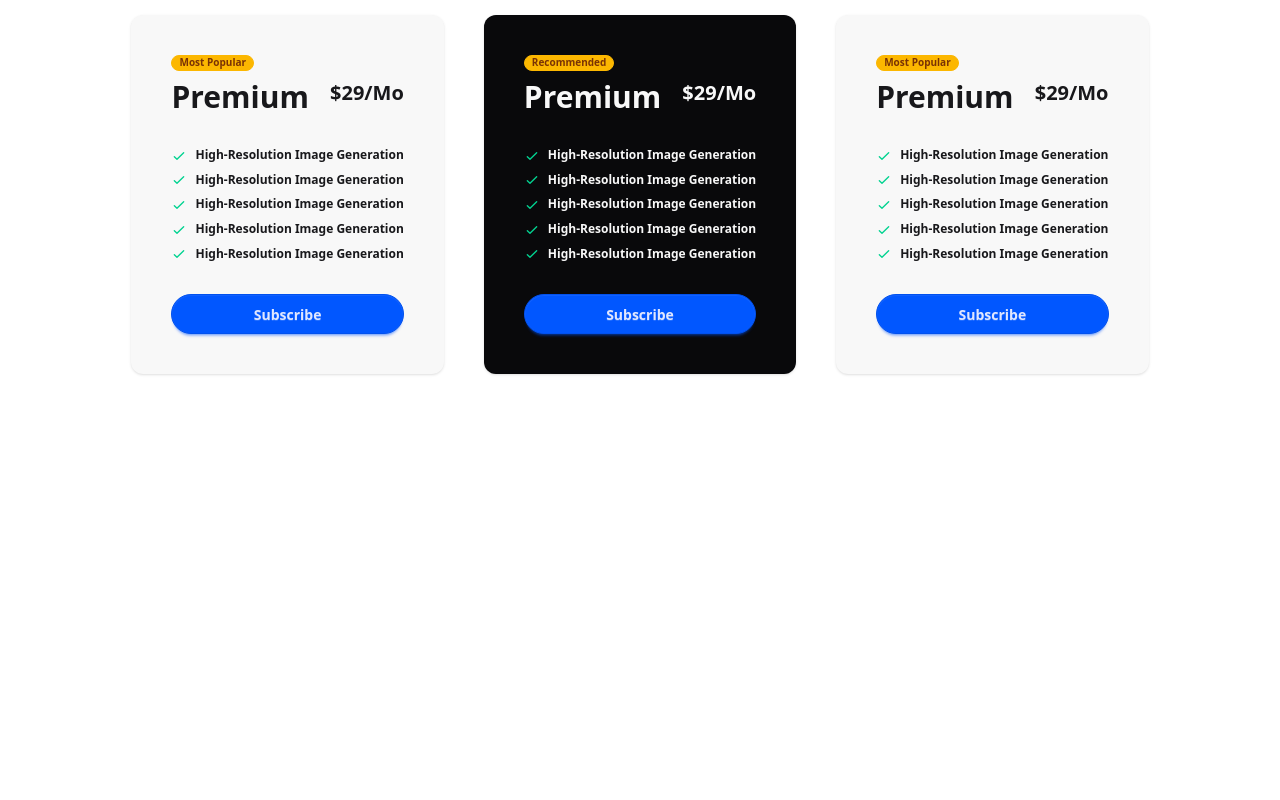
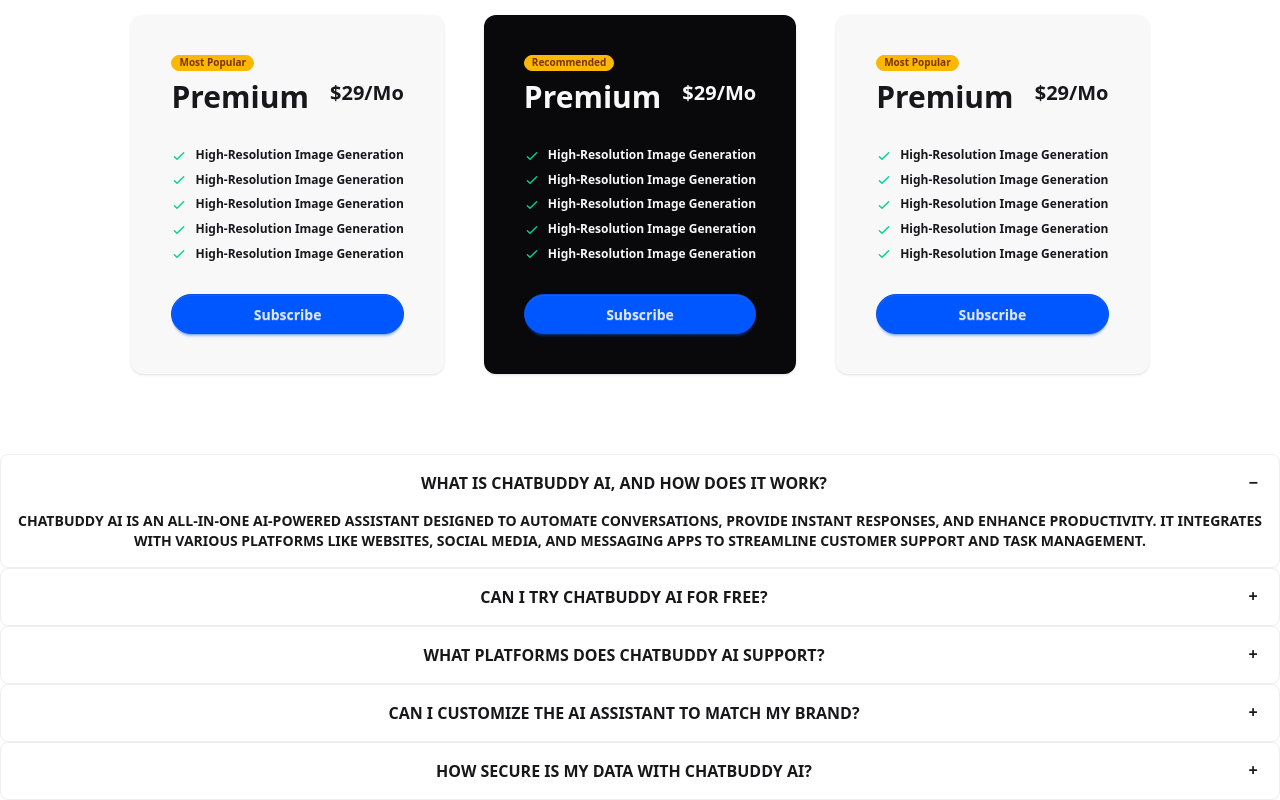
Before and after one commit to HirmaanR/crystal-client, a Next.js app: page / in a window 1280 px wide. Shown: the part 4683-5483 px from the top of the page. Before the commit the page ends 5097 px from the top, so only its background shows below. Built offline with nearby package versions, Linux system fonts and the light colour scheme.

Commit message:
feat: 🎸 make static faqs cards

```diff
--- /dev/null
+++ b/app/components/homePage/FaqsHomeSection.jsx
@@ -0,0 +1,25 @@
+function FaqsHomeSection({ }) {
+
+  const faqs = [
+    { title: "What is ChatBuddy AI, and how does it work?", content: "ChatBuddy AI is an all-in-one AI-powered assistant designed to automate conversations, provide instant responses, and enhance productivity. It integrates with various platforms like websites, social media, and messaging apps to streamline customer support and task management." },
+    { title: "Can I try ChatBuddy AI for free?", content: "" },
+    { title: "What platforms does ChatBuddy AI support?", content: "" },
+    { title: "Can I customize the AI assistant to match my brand?", content: "" },
+    { title: "How secure is my data with ChatBuddy AI?", content: "" },
+  ]
+
+  return (
+    <div>
+      {faqs.map((item, index) => {
+        return (
+          <div key={index} class="collapse collapse-plus bg-base-100 border border-base-300">
+            <input type="radio" name="my-accordion-3" checked={index === 0 ? "checked" : ""} />
+            <div class="collapse-title font-semibold">{item.title}</div>
+            <div class="collapse-content text-sm">{item.content}</div>
+          </div>
+        )
+      })}
+    </div>
+  )
+}
+export default FaqsHomeSection
--- a/app/page.js
+++ b/app/page.js
@@ -4,6 +4,7 @@ import ThirdHomeSection from "./components/homePage/ThirdHomeSection";
 import FourHomeSection from "./components/homePage/FourHomeSection";
 import CommentsHomeSection from "./components/homePage/CommentsHomeSection";
 import PricingHomeSection from "./components/homePage/PricingHomeSection";
+import FaqsHomeSection from "./components/homePage/FaqsHomeSection";
 
 
 
@@ -17,6 +18,7 @@ export default function Home() {
         <FourHomeSection />
         <CommentsHomeSection />
         <PricingHomeSection />
+        <FaqsHomeSection />
       </div>
     </div>
   );
```
